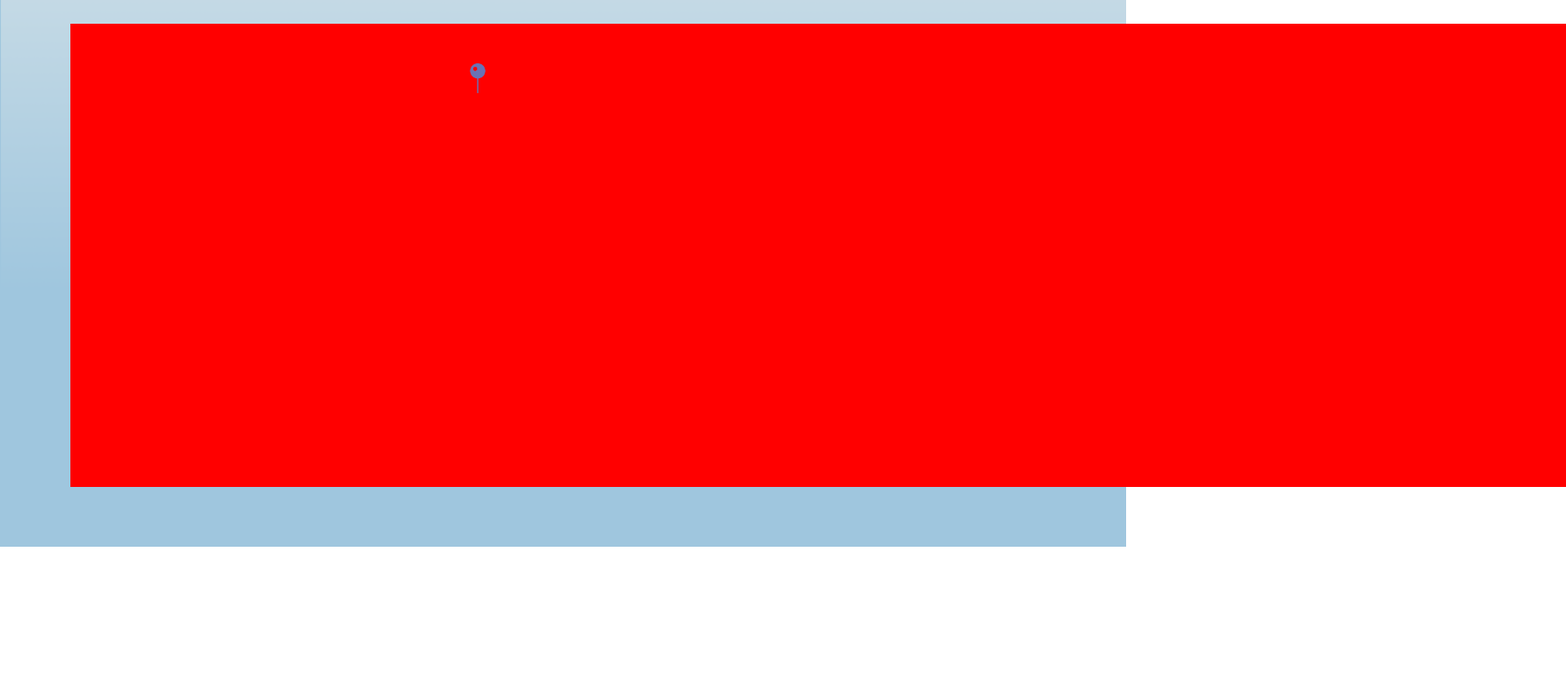
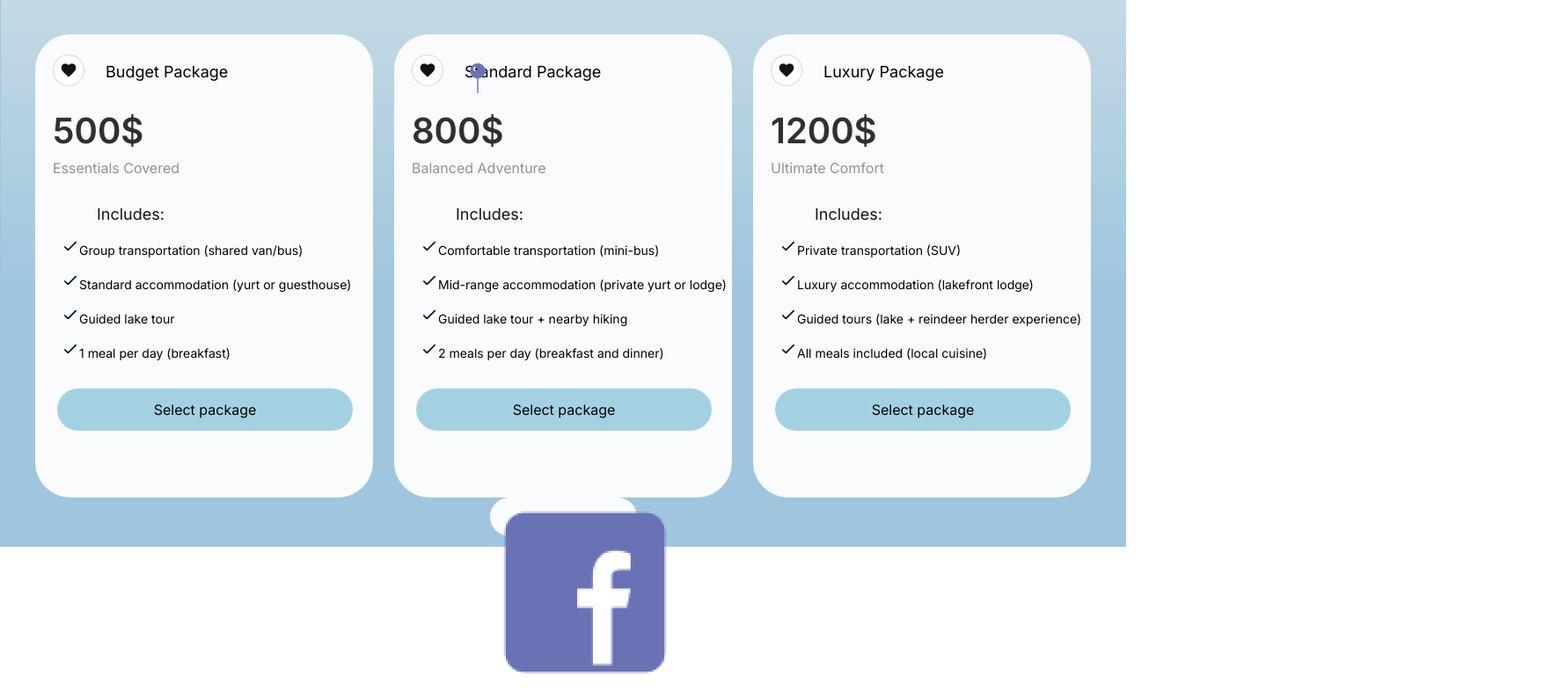
Before and after one commit to undraex/pinetour, a plain HTML site: page index.html in a window 1280 px wide. Shown: the part 2378-3163 px from the top of the page at 88% size, 1780 px wide, since content can reach past the window. Before the commit the page ends 3000 px from the top, so only its background shows below. Drawn offline with Linux system fonts and the light colour scheme; a web font is replaced by a local one.

Commit message:
updated2

```diff
--- a/index.css
+++ b/index.css
@@ -67,6 +67,11 @@
   font-family: "Hanuman", serif;
   font-optical-sizing: auto;
   font-style: normal;
+}
+
+.montserrat {
+  font-family: "Montserrat", sans-serif;
+  font-optical-sizing: auto;
 }
 .section2 {
   background-image: url("/section2.png");
@@ -194,30 +199,30 @@
   display: none;
   position: absolute;
 }
-.kh-lake {
-  top: 340px;
-  right: 720px;
+.container :hover {
+  border: 4px solid #fff;
 }
-.cont5:hover ~ .kh-lake {
+.sukh {
+  top: 600px;
+  right: 200px;
+}
+.cont1:hover ~ .sukh {
   display: block;
   color: white;
 }
-.container :hover {
-  border: 4px solid #fff;
+.amar {
+  top: 350px;
+  right: 660px;
+}
+.cont2:hover ~ .amar {
+  display: block;
+  color: white;
 }
 .kh-togoo {
   top: 680px;
   right: 750px;
 }
 .cont3:hover ~ .kh-togoo {
-  display: block;
-  color: white;
-}
-.sukh {
-  top: 600px;
-  right: 200px;
-}
-.cont1:hover ~ .sukh {
   display: block;
   color: white;
 }
@@ -229,11 +234,11 @@
   display: block;
   color: white;
 }
-.amar {
-  top: 350px;
-  right: 660px;
+.kh-lake {
+  top: 340px;
+  right: 720px;
 }
-.cont2:hover ~ .amar {
+.cont5:hover ~ .kh-lake {
   display: block;
   color: white;
 }
@@ -241,6 +246,7 @@
   background-image: url(/footer.png);
   background-size: cover;
   height: 100vh;
+  flex-direction: column;
 }
 .title3 {
   color: #000;
@@ -255,9 +261,68 @@
   padding-top: 10px;
 }
 .package {
+  display: flex;
+  flex-direction: row;
+  justify-content: space-between;
   width: 1200px;
   height: 527px;
-  background-color: red;
-  margin: 80px;
-  padding-left: 500px;
+  margin-top: 80px;
 }
+.price-card {
+  width: 384px;
+  height: 527px;
+  align-items: flex-start;
+  border-radius: 40px;
+  background: #fafbfc;
+}
+.c1-1 {
+  display: flex;
+  justify-content: flex-start;
+  padding-left: 20px;
+}
+.budget {
+  font-size: 18px;
+  padding: 32px 24px;
+}
+.dollar {
+  color: #303030;
+  font-size: 40px;
+  padding-left: 20px;
+  font-weight: 600;
+  margin-bottom: 8px;
+}
+.ess {
+  color: #919191;
+  font-size: 16px;
+  padding-left: 20px;
+  margin-bottom: 32px;
+}
+.garchig {
+  font-size: 18px;
+  color: #121316;
+  padding-left: 70px;
+  margin-bottom: 16px;
+}
+.checks {
+  font-size: 14px;
+  display: flex;
+  gap: 16px;
+  flex-direction: column;
+  padding-left: 30px;
+  margin-bottom: 32px;
+}
+.button {
+  width: 336px;
+  height: 48px;
+  border-radius: var(--radius-rounded-full, 9999px);
+  background: #a4d1e2;
+  display: flex;
+  justify-content: center;
+  margin-left: 25px;
+}
+.fb {
+  width: 167px;
+  height: 44px;
+  border-radius: var(--radius-rounded-full, 9999px);
+  background: #fafbfc;
+}
--- a/index.html
+++ b/index.html
@@ -21,6 +21,12 @@
     <link rel="preconnect" href="https://fonts.gstatic.com" crossorigin />
     <link
       href="https://fonts.googleapis.com/css2?family=Hanuman:wght@100..900&display=swap"
+      rel="stylesheet"
+    />
+    <link rel="preconnect" href="https://fonts.googleapis.com" />
+    <link rel="preconnect" href="https://fonts.gstatic.com" crossorigin />
+    <link
+      href="https://fonts.googleapis.com/css2?family=Montserrat:ital,wght@0,100..900;1,100..900&display=swap"
       rel="stylesheet"
     />
   </head>
@@ -135,10 +141,112 @@
       <img class="pin3" src="/pin.png" width="34px" ; height="34px" />
       <img class="pin4" src="/pin.png" width="34px" ; height="34px" />
     </div>
-    <div class="section4 inter">
+    <div class="section4 inter flex-center">
       <div class="title3">Pricing of Our Agency</div>
       <div class="title4">Choose a package that’s right for you</div>
-      <div class="package card1 flex-center"></div>
+      <div class="package">
+        <div class="price-card name">
+          <div class="c1-1 flex-center">
+            <p class="heart">
+              <img src="./heart-button.png" width="36px" ; height="36px" />
+            </p>
+            <p class="budget">Budget Package</p>
+          </div>
+          <div class="dollar">
+            <p>500$</p>
+          </div>
+          <div class="ess inter">
+            <p>Essentials Covered</p>
+          </div>
+          <div class="includes inter">
+            <p class="garchig">Includes:</p>
+          </div>
+          <div class="checks inter">
+            <p>
+              <img src="./check.png" />Group transportation (shared van/bus)
+            </p>
+            <p>
+              <img src="./check.png" />Standard accommodation (yurt or
+              guesthouse)
+            </p>
+            <p><img src="./check.png" />Guided lake tour</p>
+            <p><img src="./check.png" />1 meal per day (breakfast)</p>
+          </div>
+          <div class="button">
+            <p class="select flex-center">Select package</p>
+          </div>
+        </div>
+
+        <div class="price-card">
+          <div class="c1-1 flex-center">
+            <p class="heart">
+              <img src="./heart-button.png" width="36px" ; height="36px" />
+            </p>
+            <p class="budget">Standard Package</p>
+          </div>
+          <div class="dollar">
+            <p>800$</p>
+          </div>
+          <div class="ess inter">
+            <p>Balanced Adventure</p>
+          </div>
+          <div class="includes inter">
+            <p class="garchig">Includes:</p>
+          </div>
+          <div class="checks inter">
+            <p>
+              <img src="./check.png" />Comfortable transportation (mini-bus)
+            </p>
+            <p>
+              <img src="./check.png" />Mid-range accommodation (private yurt or
+              lodge)
+            </p>
+            <p><img src="./check.png" />Guided lake tour + nearby hiking</p>
+            <p>
+              <img src="./check.png" />2 meals per day (breakfast and dinner)
+            </p>
+          </div>
+          <div class="button">
+            <p class="select flex-center">Select package</p>
+          </div>
+        </div>
+        <div class="price-card">
+          <div class="c1-1 flex-center">
+            <p class="heart">
+              <img src="./heart-button.png" width="36px" ; height="36px" />
+            </p>
+            <p class="budget">Luxury Package</p>
+          </div>
+          <div class="dollar">
+            <p>1200$</p>
+          </div>
+          <div class="ess inter">
+            <p>Ultimate Comfort</p>
+          </div>
+          <div class="includes inter">
+            <p class="garchig">Includes:</p>
+          </div>
+          <div class="checks inter">
+            <p><img src="./check.png" />Private transportation (SUV)</p>
+            <p>
+              <img src="./check.png" />Luxury accommodation (lakefront lodge)
+            </p>
+            <p>
+              <img src="./check.png" />Guided tours (lake + reindeer herder
+              experience)
+            </p>
+            <p><img src="./check.png" />All meals included (local cuisine)</p>
+          </div>
+          <div class="button">
+            <p class="select flex-center">Select package</p>
+          </div>
+        </div>
+      </div>
+      <div class="contact">
+        <div class="fb-box">
+          <p class="fb"><img src="./fb.png" />Facebook</p>
+        </div>
+      </div>
     </div>
   </body>
 </html>
```
Also changed, not shown: check.png (added), fb.png (added), heart-button.png (added), ig.png (added).
